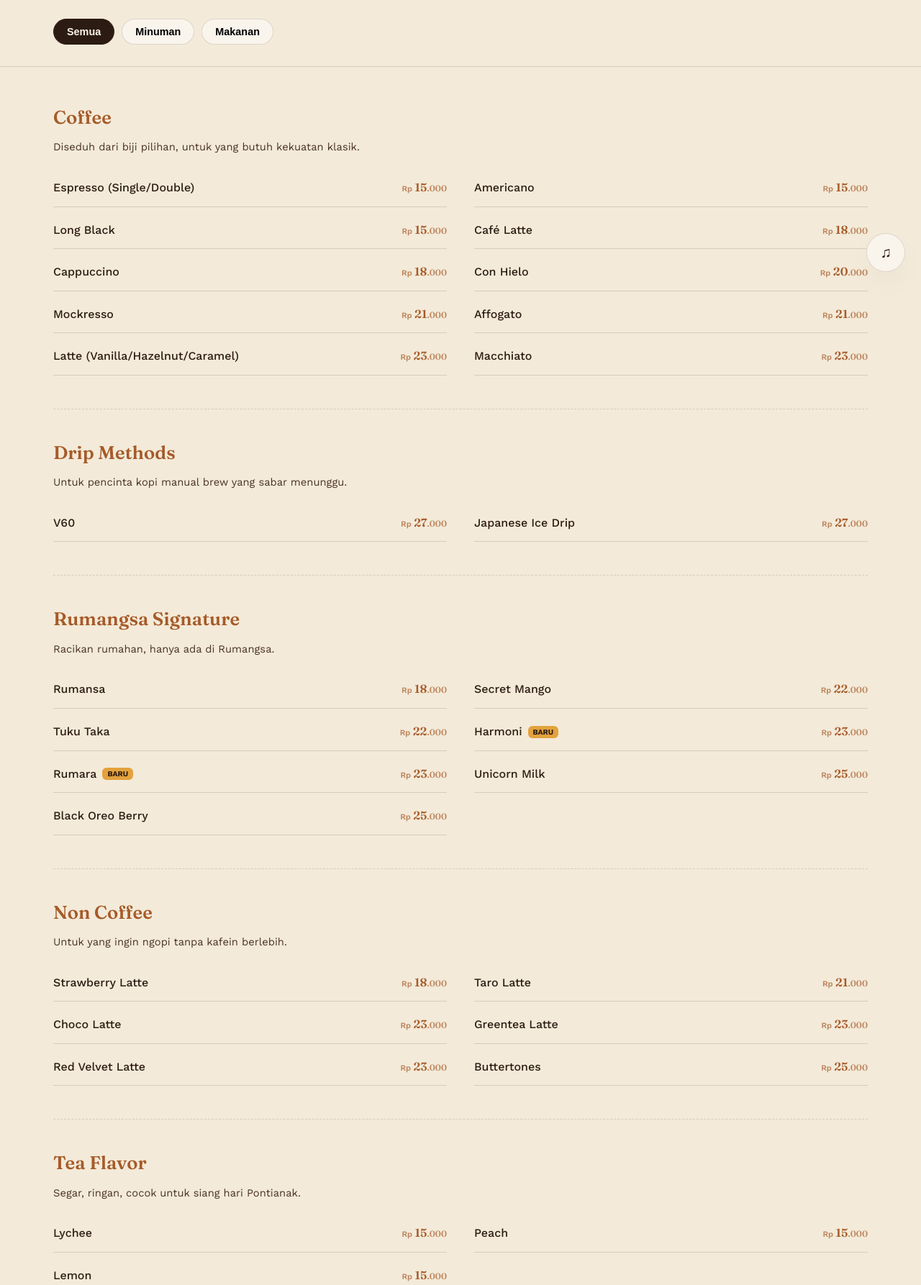
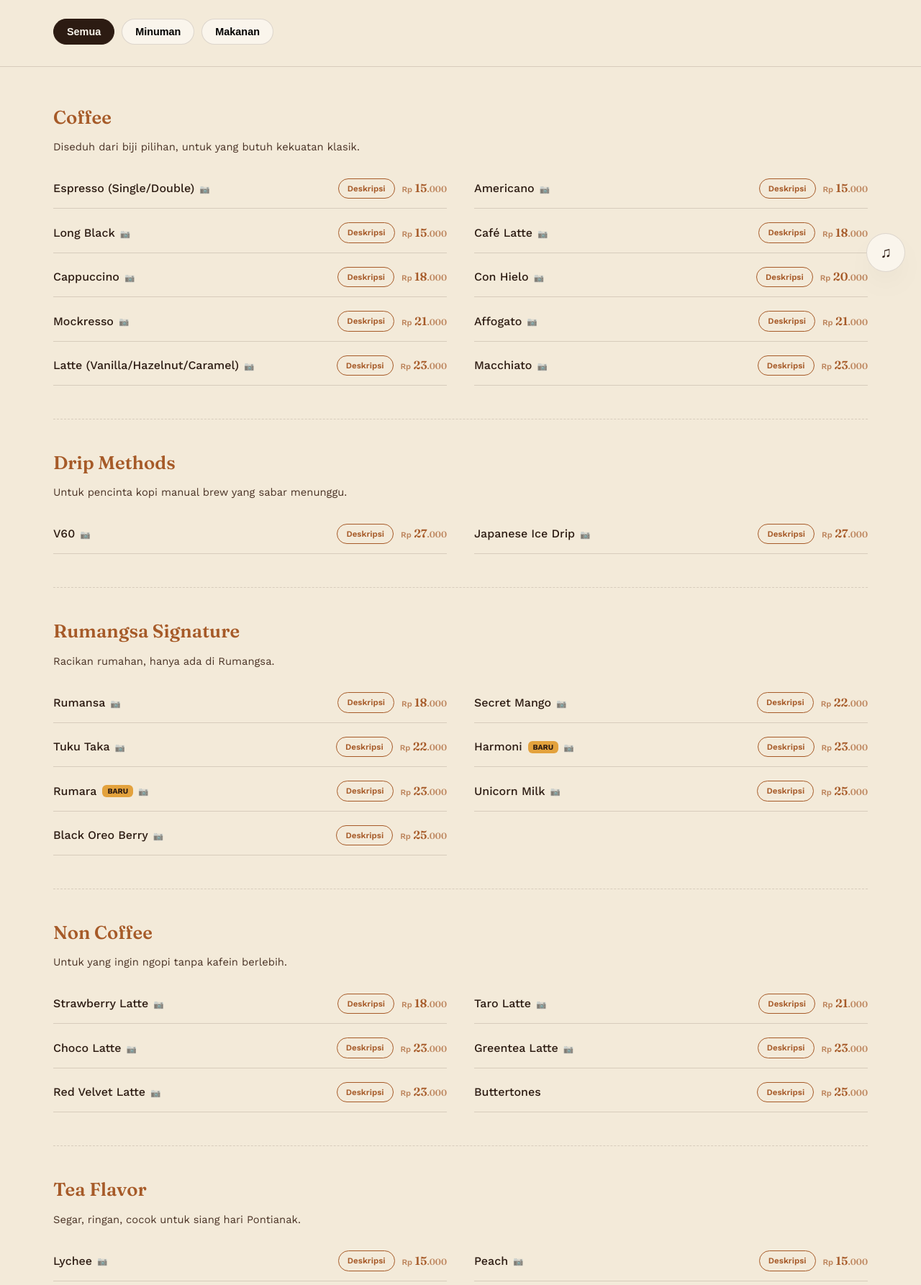
Before and after one commit to laptoploq77-art/Website-Rumangsa, a Flask app: page /menu in a window 1280 px wide. Shown: the part 400-2186 px from the top of the page at 72% size. Run offline with Flask 3, Linux system fonts and the light colour scheme; some libraries are stand-ins or nearby versions.

Commit message:
Update menu.html

```diff
--- a/templates/menu.html
+++ b/templates/menu.html
@@ -27,17 +27,15 @@
       {% if data.note %}<p class="cat-note">{{ data.note }}</p>{% endif %}
       <div class="menu-list">
         {% for item in data['items'] %}
-        {% if item.photo %}
-        <a class="menu-item has-photo" href="{{ url_for('foto_menu') }}#foto-{{ item.photo }}" title="Lihat foto {{ item.name }}">
+        <div class="menu-item">
+          {% if item.photo %}
+          <a class="name name-link" href="{{ url_for('foto_menu') }}#foto-{{ item.photo }}" title="Lihat foto {{ item.name }}">{{ item.name }}{% if item.new %}<span class="badge">BARU</span>{% endif %}</a>
+          {% else %}
           <span class="name">{{ item.name }}{% if item.new %}<span class="badge">BARU</span>{% endif %}</span>
-          <span class="price">{{ item.price }}</span>
-        </a>
-        {% else %}
-        <div class="menu-item">
-          <span class="name">{{ item.name }}{% if item.new %}<span class="badge">BARU</span>{% endif %}</span>
+          {% endif %}
+          <a class="btn-desc" href="{{ url_for('deskripsi_menu') }}#desc-{{ item.slug }}" title="Lihat deskripsi {{ item.name }}">Deskripsi</a>
           <span class="price">{{ item.price }}</span>
         </div>
-        {% endif %}
         {% endfor %}
       </div>
     </div>
```
